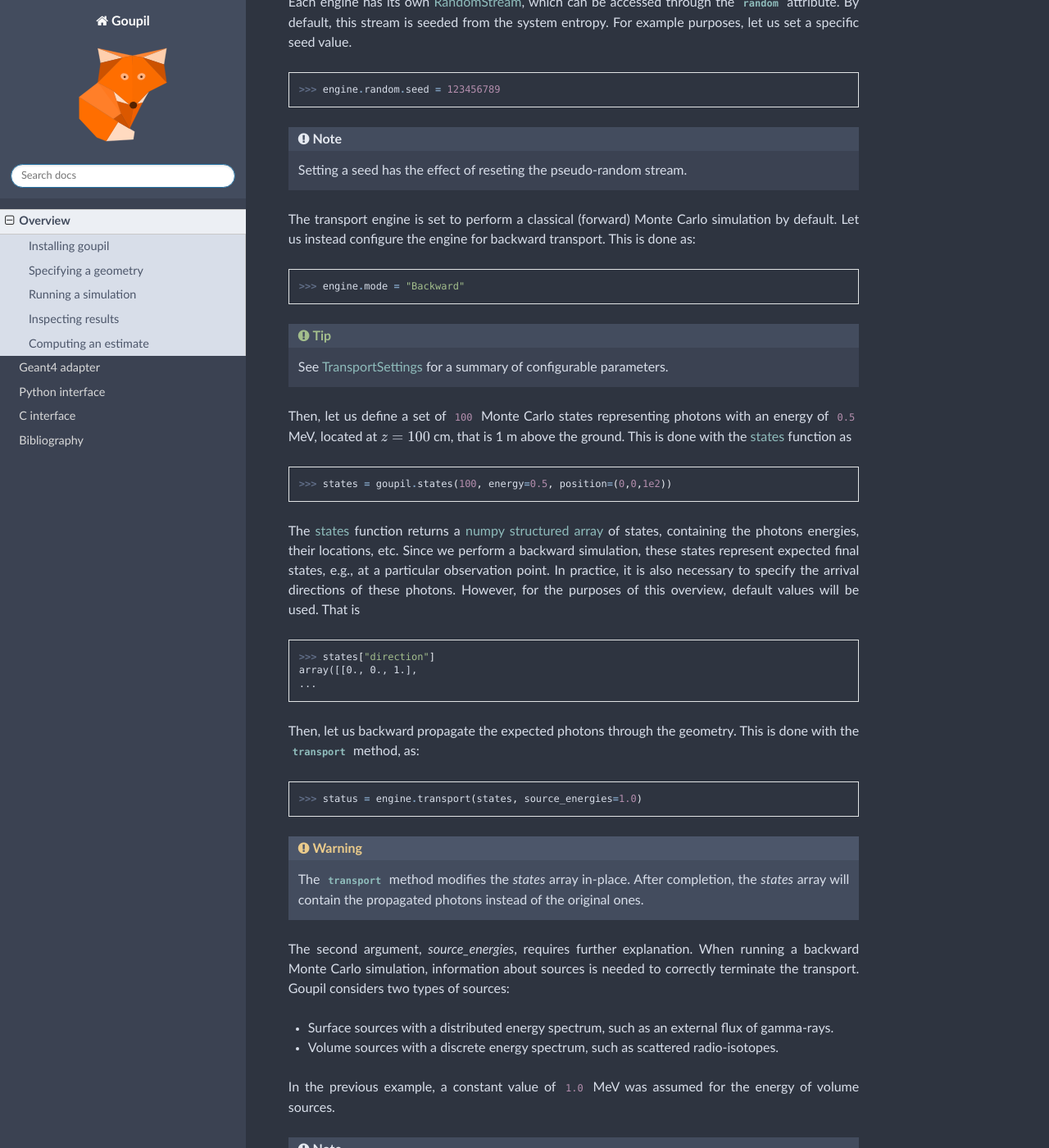
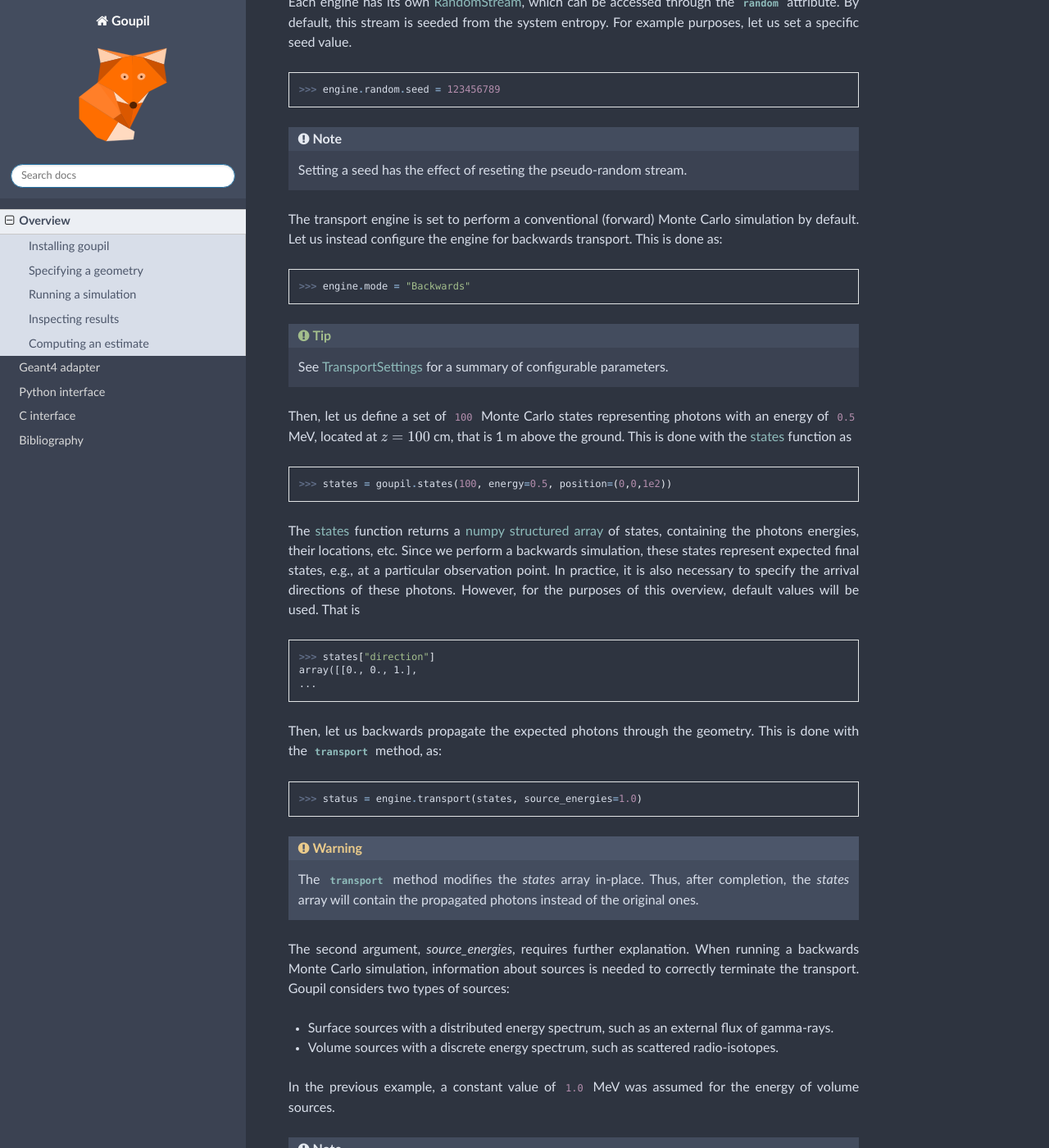
Before and after one commit to niess/goupil, a Sphinx documentation site: the page built from docs/overview.rst, in a window 1280 px wide and 1400 px high, scrolled down 2186 px. Shown: the whole window at 82% size. Built offline with Sphinx 7.4.7 and the Read the Docs theme 2.0.0, drawn with Linux system fonts in a browser that asks for light colours; some of the changed text lies outside the part shown.

Commit message:
Update some terminologies

```diff
--- a/docs/overview.rst
+++ b/docs/overview.rst
@@ -109,11 +109,11 @@ specific seed value.
 
    Setting a seed has the effect of reseting the pseudo-random stream.
 
-The transport engine is set to perform a classical (forward) Monte Carlo
-simulation by default. Let us instead configure the engine for backward
+The transport engine is set to perform a conventional (forward) Monte Carlo
+simulation by default. Let us instead configure the engine for backwards
 transport. This is done as:
 
->>> engine.mode = "Backward"
+>>> engine.mode = "Backwards"
 
 .. tip::
 
@@ -129,7 +129,7 @@ photons with an energy of :python:`0.5` MeV, located at :math:`z =
 
 The :doc:`py/states` function returns a `numpy structured array
 <https://numpy.org/doc/stable/user/basics.rec.html>`_ of states, containing the
-photons energies, their locations, etc. Since we perform a backward simulation,
+photons energies, their locations, etc. Since we perform a backwards simulation,
 these states represent expected final states, e.g., at a particular observation
 point. In practice, it is also necessary to specify the arrival directions of
 these photons. However, for the purposes of this overview, default values will
@@ -139,7 +139,7 @@ be used. That is
 array([[0., 0., 1.],
 ...
 
-Then, let us backward propagate the expected photons through the geometry. This
+Then, let us backwards propagate the expected photons through the geometry. This
 is done with the :py:meth:`transport <TransportEngine.transport>` method, as:
 
 >>> status = engine.transport(states, source_energies=1.0)
@@ -147,11 +147,11 @@ is done with the :py:meth:`transport <TransportEngine.transport>` method, as:
 .. warning::
 
    The :py:meth:`transport <TransportEngine.transport>` method modifies the
-   *states* array in-place. After completion, the *states* array will
+   *states* array in-place. Thus, after completion, the *states* array will
    contain the propagated photons instead of the original ones.
 
 The second argument, *source_energies*, requires further explanation. When
-running a backward Monte Carlo simulation, information about sources is needed
+running a backwards Monte Carlo simulation, information about sources is needed
 to correctly terminate the transport. Goupil considers two types of sources:
 
 - Surface sources with a distributed energy spectrum, such as an external flux
@@ -169,7 +169,7 @@ the energy of volume sources.
 
 .. tip::
 
-   In a backward transport, contained surface sources (i.e. not located on an
+   In a backwards transport, contained surface sources (i.e. not located on an
    outer boundary of the geometry) can be specified as a sector
    :py:attr:`boundary <TransportSettings.boundary>` at the level of the
    :doc:`py/transport_engine`.
@@ -180,7 +180,7 @@ Inspecting results
 
 The :py:meth:`transport <TransportEngine.transport>` method returns an array of
 integer codes (:doc:`py/transport_status`) which indicate the termination
-condition for each propagated photon. For instance, backward propagated photons
+condition for each propagated photon. For instance, backwards propagated photons
 that are consistent with a volume source can be selected as follows:
 
 >>> constrained = (status == goupil.TransportStatus.ENERGY_CONSTRAINT)
@@ -200,12 +200,12 @@ Computing an estimate
 ---------------------
 
 An important property that you will use is the transport weight (hereafter noted
-:math:`\omega`) associated with each backward propagated photon. These weights
+:math:`\omega`) associated with each backwards propagated photon. These weights
 are given as:
 
 >>> weights = states["weight"]
 
-A backward Monte Carlo estimate of the gamma-ray flux for the expected
+A backwards Monte Carlo estimate of the gamma-ray flux for the expected
 state :math:`\mathcal{S}_f` is given by
 
 .. math::
@@ -215,7 +215,7 @@ state :math:`\mathcal{S}_f` is given by
         S(\mathcal{S}_i)
    },
 
-where the :math:`\mathcal{S}_i` denote the :math:`N` backward sampled
+where the :math:`\mathcal{S}_i` denote the :math:`N` backwards sampled
 photon states, and where the source term :math:`S` depends on the
 termination condition of each Monte Carlo event, as
 
--- a/docs/py/random_stream.rst
+++ b/docs/py/random_stream.rst
@@ -4,7 +4,7 @@
 ===============
 
 This class represents a pseudo-random stream, such as the one consumed by the
-Monte Carlo transport. The stream can be shifted forward or backward using the
+Monte Carlo transport. The stream can be shifted forward or backwards using the
 :py:attr:`index <RandomStream.index>` attribute. By default, the stream is
 seeded using the system entropy.
 
--- a/docs/py/transport_settings.rst
+++ b/docs/py/transport_settings.rst
@@ -103,14 +103,14 @@ Attributes
    :type: str
 
    This flag controls the direction of flow for Monte Carlo transport. Switching
-   this flag between :python:`"Backward"` and :python:`"Forward"` results in a
+   this flag between :python:`"Backwards"` and :python:`"Forward"` results in a
    default set of settings being selected. Use the :py:attr:`compton_mode
    <TransportSettings.compton_mode>` attribute instead if thinner control is
    needed.
 
    .. list-table::
 
-      * - :python:`"Backward"`
+      * - :python:`"Backwards"`
         - Reverse Monte Carlo transport.
 
       * - :python:`"Forward"`
@@ -125,5 +125,5 @@ Attributes
 .. py:attribute:: TransportSettings.volume_sources
    :type: bool
 
-   This flag controls whether the backward Monte Carlo transport considers
+   This flag controls whether the backwards Monte Carlo transport considers
    volume sources with discrete energies or not.
--- a/docs/py/transport_status.rst
+++ b/docs/py/transport_status.rst
@@ -37,7 +37,7 @@ Attributes
 .. py:attribute:: TransportStatus.ENERGY_CONSTRAINT
 
    Indicates that the photon reached the energy constraint of a potential volume
-   source, during backward transport.
+   source, during backwards transport.
 
 .. py:attribute:: TransportStatus.ENERGY_MAX
 
```
Also changed, not shown: other parts of docs/overview.rst (+4 -4 lines), docs/index.rst (+8 -6 lines), docs/py/transport_engine.rst (+5 -5 lines), 4 other files.
